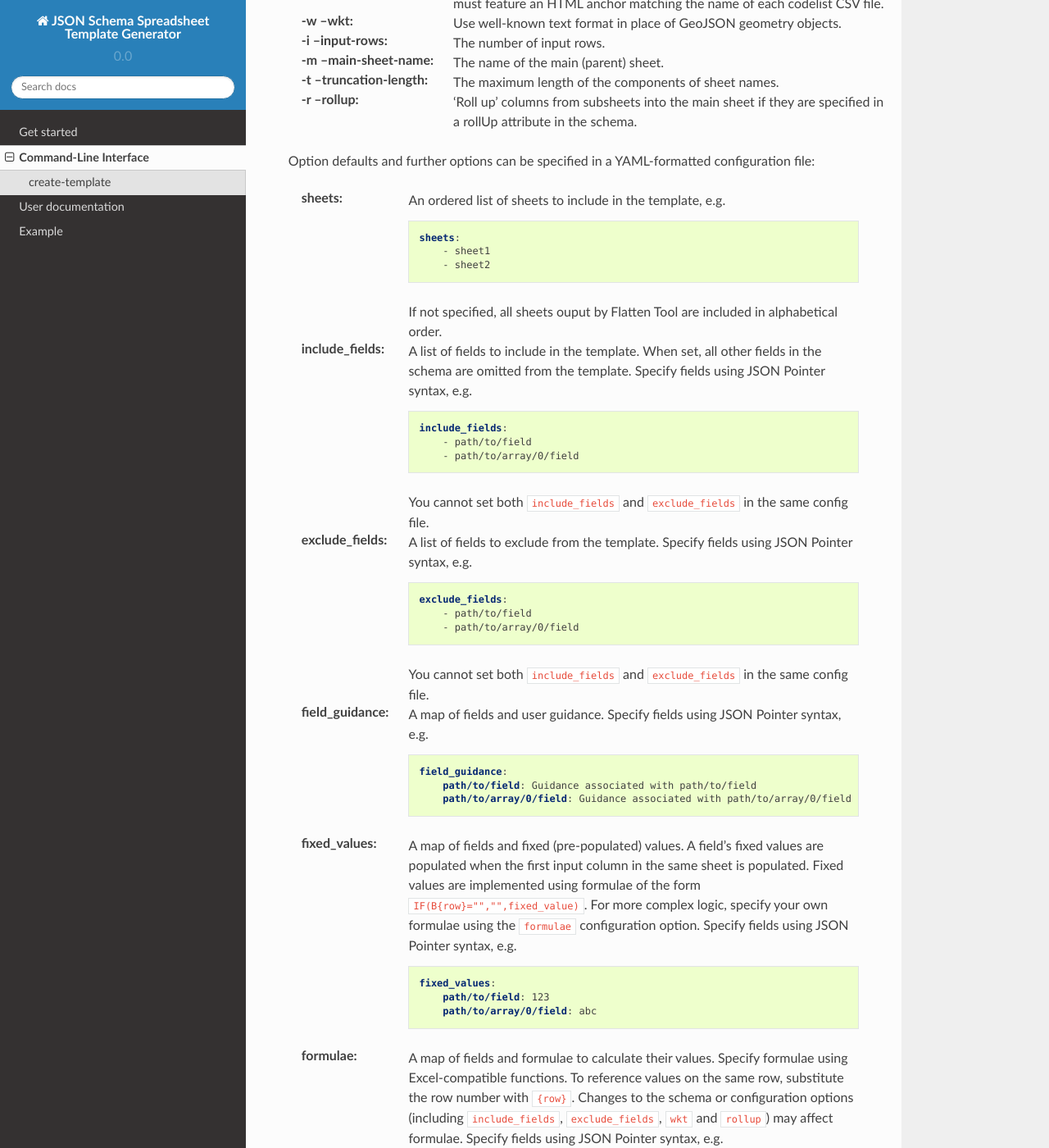
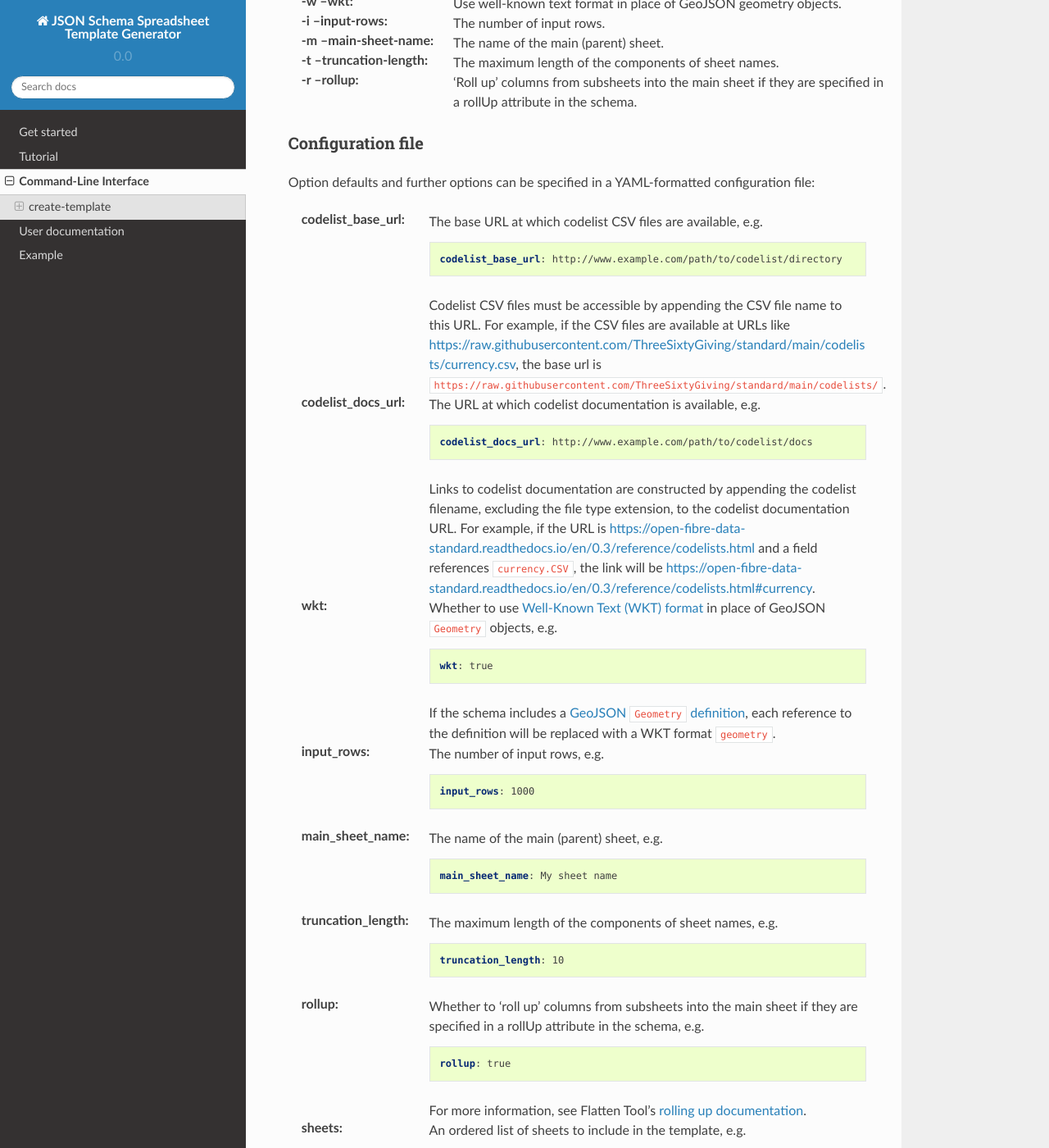
Before and after one commit to OpenDataServices/spreadsheet-template-generator, a Sphinx documentation site: the page built from docs/cli.md, in a window 1280 px wide and 1400 px high, scrolled down 603 px. Shown: the whole window at 82% size. Built offline with Sphinx 7.4.7 and the Read the Docs theme 2.0.0, drawn with Linux system fonts in a browser that asks for light colours; some of the changed text lies outside the part shown.

Commit message:
Update CLI and docs

````diff
--- a/docs/cli.md
+++ b/docs/cli.md
@@ -18,14 +18,65 @@
 
 :-c --config-file:          Read option defaults from the specified YAML file.
 :-b --codelist-base-url:    The base URL at which codelist CSV files are available.
-:-d --codelist-docs-url:    The URL at which codelists documentation is available. The documentation must feature an HTML anchor matching the name of each codelist CSV file.
+:-d --codelist-docs-url:    The URL at which codelist documentation is available.
 :-w --wkt:                  Use well-known text format in place of GeoJSON geometry objects.
 :-i --input-rows:           The number of input rows.
 :-m --main-sheet-name:      The name of the main (parent) sheet.
 :-t --truncation-length:    The maximum length of the components of sheet names.
 :-r --rollup:               'Roll up' columns from subsheets into the main sheet if they are specified in a rollUp attribute in the schema.
 
+### Configuration file
+
 Option defaults and further options can be specified in a YAML-formatted configuration file:
+
+:codelist_base_url: The base URL at which codelist CSV files are available, e.g.
+
+    ```yaml
+    codelist_base_url: http://www.example.com/path/to/codelist/directory
+    ```
+
+    Codelist CSV files must be accessible by appending the CSV file name to this URL. For example, if the CSV files are available at URLs like [https://raw.githubusercontent.com/ThreeSixtyGiving/standard/main/codelists/currency.csv](https://raw.githubusercontent.com/ThreeSixtyGiving/standard/main/codelists/currency.csv), the base url is `https://raw.githubusercontent.com/ThreeSixtyGiving/standard/main/codelists/`.
+
+:codelist_docs_url: The URL at which codelist documentation is available, e.g.
+
+    ```yaml
+    codelist_docs_url: http://www.example.com/path/to/codelist/docs
+    ```
+
+    Links to codelist documentation are constructed by appending the codelist filename, excluding the file type extension, to the codelist documentation URL. For example, if the URL is [https://open-fibre-data-standard.readthedocs.io/en/0.3/reference/codelists.html](https://open-fibre-data-standard.readthedocs.io/en/0.3/reference/codelists.html) and a field references `currency.CSV`, the link will be [https://open-fibre-data-standard.readthedocs.io/en/0.3/reference/codelists.html#currency](https://open-fibre-data-standard.readthedocs.io/en/0.3/reference/codelists.html#currency).
+
+:wkt: Whether to use [Well-Known Text (WKT) format](https://en.wikipedia.org/wiki/Well-known_text_representation_of_geometry) in place of GeoJSON `Geometry` objects, e.g.
+
+    ```yaml
+    wkt: true
+    ```
+
+    If the schema includes a [GeoJSON `Geometry` definition](https://open-fibre-data-standard.readthedocs.io/en/0.3/reference/schema.html#geometry), each reference to the definition will be replaced with a WKT format `geometry`.
+
+:input_rows: The number of input rows, e.g.
+
+    ```yaml
+    input_rows: 1000
+    ```
+:main_sheet_name: The name of the main (parent) sheet, e.g.
+
+    ```yaml
+    main_sheet_name: My sheet name
+    ```
+
+:truncation_length: The maximum length of the components of sheet names, e.g.
+
+    ```yaml
+    truncation_length: 10
+    ```
+
+:rollup: Whether to 'roll up' columns from subsheets into the main sheet if they are specified in a rollUp attribute in the schema, e.g.
+
+    ```yaml
+    rollup: true
+    ```
+
+    For more information, see Flatten Tool's [rolling up documentation](https://flatten-tool.readthedocs.io/en/latest/create-template/#rolling-up).
 
 :sheets: An ordered list of sheets to include in the template, e.g.
 
@@ -56,6 +107,14 @@
     ```
 
     You cannot set both `include_fields` and `exclude_fields` in the same config file.
+
+:metadata: A map of metadata fields and values to add to the [metadata tab](https://flatten-tool.readthedocs.io/en/latest/unflatten/#metadata-tab), e.g.
+
+    ```yaml
+    metadata:
+        version: 1.1
+        title: My dataset
+    ```
 
 :field_guidance: A map of fields and user guidance. Specify fields using JSON Pointer syntax, e.g.
 
@@ -94,3 +153,14 @@
     variables:
         currency: GBP
     ```
+:source_fields: A map of source fields to include in the template, for use in formulae. Source fields are excluded when data is converted to JSON format, e.g.
+
+    ```yaml
+    field_name:
+        sheet: The sheet to which to add the field.
+        successor: The field before which to add the field.
+        title: A human-readable title for the field.
+        description: A human-readable description for the field.
+        required: Whether the field is required (mandatory).
+        type: The field's type, e.g. string (text), number (decimal), integer (whole number) etc.
+    ```
````
Also changed, not shown: config.yaml (+28 -14 lines), docs/index.md (+1 -0 lines), docs/tutorial.md (added, +176 -0 lines), manage.py (+99 -66 lines), docs/image-1.png (added), docs/image-2.png (added), docs/image-3.png (added), docs/image-4.png (added), docs/image-5.png (added), docs/image-6.png (added), docs/image-7.png (added), docs/image-8.png (added), docs/image.png (added), 2 other files.
